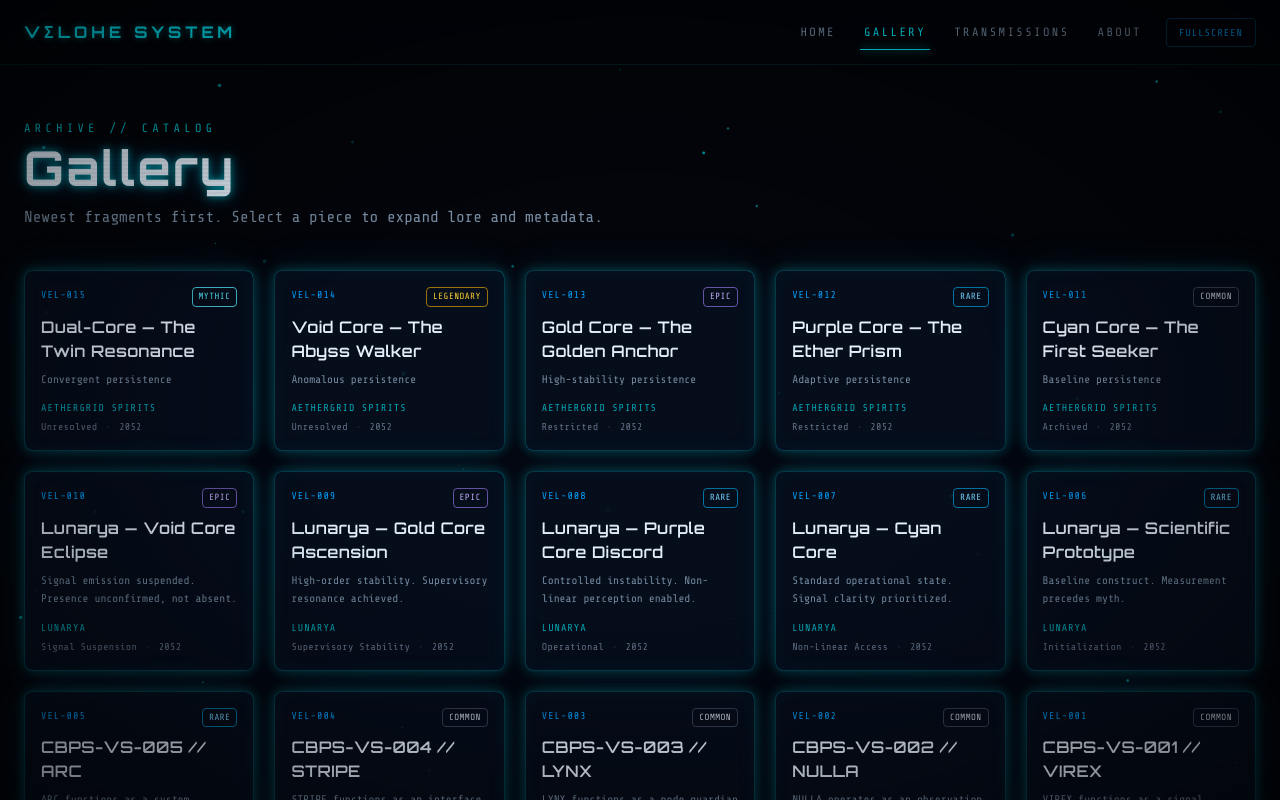
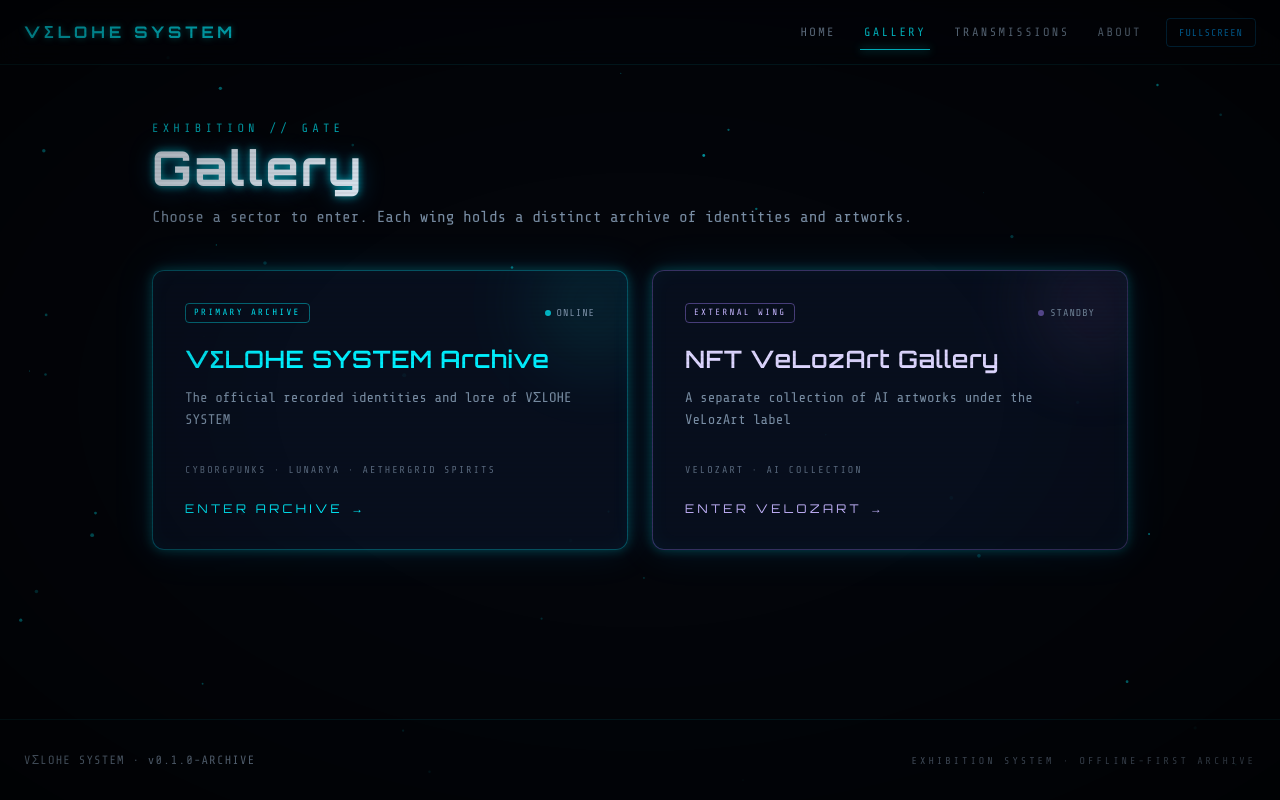
Before and after one commit to velohe91/velohe-system-gallery, a Next.js app: page /gallery in a window 1280 px wide. Shown: the top 800 px of the page. Built offline with nearby package versions, Linux system fonts and the light colour scheme.

Commit message:
Add dual gallery selection - VΣLOHE Archive + VeLozArt Gallery

```diff
--- /dev/null
+++ b/src/app/gallery/archive/page.tsx
@@ -0,0 +1,31 @@
+import type { Metadata } from "next";
+import { NftGrid } from "@/components/gallery/NftGrid";
+import { GalleryBackLink } from "@/components/gallery/GalleryBackLink";
+import { SectionHeading } from "@/components/ui/SectionHeading";
+import { PageTransition } from "@/components/ui/PageTransition";
+import { nfts } from "@/data/nfts";
+
+export const metadata: Metadata = {
+  title: "VΣLOHE SYSTEM Archive",
+  description:
+    "Official recorded identities and lore — CyborgPunks, Lunarya, Aethergrid Spirits.",
+};
+
+/**
+ * Primary archive catalog (existing NFT grid).
+ */
+export default function ArchiveGalleryPage() {
+  return (
+    <PageTransition>
+      <div className="mx-auto max-w-7xl px-4 py-10 sm:px-6 sm:py-14">
+        <GalleryBackLink />
+        <SectionHeading
+          eyebrow="Archive // Catalog"
+          title="VΣLOHE SYSTEM Archive"
+          subtitle="Newest fragments first. Official identities — CyborgPunks, Lunarya, and Aethergrid Spirits."
+        />
+        <NftGrid items={nfts} />
+      </div>
+    </PageTransition>
+  );
+}
--- a/src/app/gallery/page.tsx
+++ b/src/app/gallery/page.tsx
@@ -1,25 +1,20 @@
 import type { Metadata } from "next";
-import { NftGrid } from "@/components/gallery/NftGrid";
-import { SectionHeading } from "@/components/ui/SectionHeading";
+import { GallerySelectScreen } from "@/components/gallery/GallerySelectScreen";
 import { PageTransition } from "@/components/ui/PageTransition";
-import { nfts } from "@/data/nfts";
 
 export const metadata: Metadata = {
   title: "Gallery",
-  description: "Browse the VΣLOHE SYSTEM NFT archive.",
+  description:
+    "Choose a gallery sector — VΣLOHE SYSTEM Archive or NFT VeLozArt.",
 };
 
+/**
+ * Gallery hub — sector selection (not the NFT grid).
+ */
 export default function GalleryPage() {
   return (
     <PageTransition>
-      <div className="mx-auto max-w-7xl px-4 py-10 sm:px-6 sm:py-14">
-        <SectionHeading
-          eyebrow="Archive // Catalog"
-          title="Gallery"
-          subtitle="Newest fragments first. Select a piece to expand lore and metadata."
-        />
-        <NftGrid items={nfts} />
-      </div>
+      <GallerySelectScreen />
     </PageTransition>
   );
 }
--- /dev/null
+++ b/src/app/gallery/velozart/page.tsx
@@ -0,0 +1,29 @@
+import type { Metadata } from "next";
+import { GalleryBackLink } from "@/components/gallery/GalleryBackLink";
+import { VelozArtPlaceholder } from "@/components/gallery/VelozArtPlaceholder";
+import { SectionHeading } from "@/components/ui/SectionHeading";
+import { PageTransition } from "@/components/ui/PageTransition";
+
+export const metadata: Metadata = {
+  title: "NFT VeLozArt Gallery",
+  description: "VeLozArt AI artworks wing — catalog pending.",
+};
+
+/**
+ * VeLozArt wing — placeholder until assets are added.
+ */
+export default function VelozArtGalleryPage() {
+  return (
+    <PageTransition>
+      <div className="mx-auto max-w-7xl px-4 py-10 sm:px-6 sm:py-14">
+        <GalleryBackLink />
+        <SectionHeading
+          eyebrow="Sector // VeLozArt"
+          title="NFT VeLozArt Gallery"
+          subtitle="A separate collection of AI artworks under the VeLozArt label."
+        />
+        <VelozArtPlaceholder />
+      </div>
+    </PageTransition>
+  );
+}
--- /dev/null
+++ b/src/components/gallery/GalleryBackLink.tsx
@@ -0,0 +1,13 @@
+import Link from "next/link";
+
+/** Small nav crumb back to the gallery hub. */
+export function GalleryBackLink() {
+  return (
+    <Link
+      href="/gallery"
+      className="mb-6 inline-flex font-mono text-[11px] uppercase tracking-[0.25em] text-muted transition-colors hover:text-neon-cyan"
+    >
+      ← All galleries
+    </Link>
+  );
+}
--- /dev/null
+++ b/src/components/gallery/GallerySelectCard.tsx
@@ -0,0 +1,114 @@
+"use client";
+
+import Link from "next/link";
+import { motion } from "framer-motion";
+import type { GalleryHubEntry } from "@/data/galleries";
+import { usePrefersReducedMotion } from "@/hooks/usePrefersReducedMotion";
+
+const ACCENT = {
+  cyan: {
+    border: "border-neon-cyan/30 hover:border-neon-cyan/60",
+    badge: "text-neon-cyan border-neon-cyan/40",
+    title: "text-neon-cyan",
+    cta: "text-neon-cyan group-hover:text-glow-sm",
+    led: "bg-neon-cyan",
+    glow: "group-hover:shadow-[0_0_32px_rgba(0,240,255,0.2)]",
+  },
+  violet: {
+    border: "border-violet-400/30 hover:border-violet-300/60",
+    badge: "text-violet-300 border-violet-400/40",
+    title: "text-violet-200",
+    cta: "text-violet-300 group-hover:text-violet-200",
+    led: "bg-violet-400",
+    glow: "group-hover:shadow-[0_0_32px_rgba(167,139,250,0.22)]",
+  },
+} as const;
+
+/**
+ * Immersive holographic card that routes into a gallery sector.
+ */
+export function GallerySelectCard({
+  entry,
+  index,
+}: {
+  entry: GalleryHubEntry;
+  index: number;
+}) {
+  const reduced = usePrefersReducedMotion();
+  const a = ACCENT[entry.accent];
+  const isOnline = entry.status === "online";
+
+  return (
+    <motion.div
+      initial={reduced ? false : { opacity: 0, y: 24 }}
+      animate={{ opacity: 1, y: 0 }}
+      transition={{ delay: reduced ? 0 : 0.12 * index, duration: 0.45 }}
+      whileHover={reduced ? undefined : { y: -6 }}
+      className="h-full"
+    >
+      <Link
+        href={entry.href}
+        className={`group relative flex h-full min-h-[280px] flex-col overflow-hidden rounded-xl border bg-panel/90 p-6 sm:p-8 hologram-border box-glow transition-shadow focus-visible:outline-none ${a.border} ${a.glow}`}
+      >
+        {/* Soft corner scan accent */}
+        <div
+          className="pointer-events-none absolute -right-8 -top-8 h-32 w-32 rounded-full opacity-30 blur-2xl"
+          style={{
+            background:
+              entry.accent === "cyan"
+                ? "rgba(0, 240, 255, 0.35)"
+                : "rgba(167, 139, 250, 0.4)",
+          }}
+          aria-hidden
+        />
+
+        <div className="relative z-10 flex flex-1 flex-col">
+          <div className="mb-5 flex flex-wrap items-center justify-between gap-2">
+            <span
+              className={`rounded border px-2 py-0.5 font-mono text-[9px] uppercase tracking-[0.25em] ${a.badge}`}
+            >
+              {entry.badge}
+            </span>
+            <span className="inline-flex items-center gap-1.5 font-mono text-[10px] uppercase tracking-widest text-muted">
+              <span
+                className={`h-1.5 w-1.5 rounded-full ${a.led} ${
+                  isOnline ? "animate-pulse" : "opacity-50"
+                }`}
+                aria-hidden
+              />
+              {entry.status}
+            </span>
+          </div>
+
+          <h2
+            className={`font-sans text-xl font-semibold tracking-wide sm:text-2xl ${a.title}`}
+          >
+            {entry.title}
+          </h2>
+
+          <p className="mt-3 flex-1 font-mono text-sm leading-relaxed text-muted">
+            {entry.description}
+          </p>
+
+          {entry.seriesHint && (
+            <p className="mt-4 font-mono text-[10px] uppercase tracking-[0.2em] text-muted/70">
+              {entry.seriesHint}
+            </p>
+          )}
+
+          <span
+            className={`mt-6 inline-flex items-center gap-2 font-sans text-xs uppercase tracking-[0.28em] transition-colors ${a.cta}`}
+          >
+            {entry.cta}
+            <span
+              className="translate-x-0 transition-transform group-hover:translate-x-1"
+              aria-hidden
+            >
+              →
+            </span>
+          </span>
+        </div>
+      </Link>
+    </motion.div>
+  );
+}
--- /dev/null
+++ b/src/components/gallery/GallerySelectScreen.tsx
@@ -0,0 +1,26 @@
+"use client";
+
+import { SectionHeading } from "@/components/ui/SectionHeading";
+import { GallerySelectCard } from "@/components/gallery/GallerySelectCard";
+import { galleryHubEntries } from "@/data/galleries";
+
+/**
+ * Gallery gate — pick a sector before entering a catalog.
+ */
+export function GallerySelectScreen() {
+  return (
+    <div className="mx-auto max-w-5xl px-4 py-10 sm:px-6 sm:py-14">
+      <SectionHeading
+        eyebrow="Exhibition // Gate"
+        title="Gallery"
+        subtitle="Choose a sector to enter. Each wing holds a distinct archive of identities and artworks."
+      />
+
+      <div className="grid grid-cols-1 gap-5 md:grid-cols-2 md:gap-6">
+        {galleryHubEntries.map((entry, i) => (
+          <GallerySelectCard key={entry.id} entry={entry} index={i} />
+        ))}
+      </div>
+    </div>
+  );
+}
--- /dev/null
+++ b/src/components/gallery/VelozArtPlaceholder.tsx
@@ -0,0 +1,41 @@
+"use client";
+
+import { motion } from "framer-motion";
+import { NeonButton } from "@/components/ui/NeonButton";
+import { usePrefersReducedMotion } from "@/hooks/usePrefersReducedMotion";
+
+/**
+ * Empty-state panel for the VeLozArt wing until assets are indexed.
+ */
+export function VelozArtPlaceholder() {
+  const reduced = usePrefersReducedMotion();
+
+  return (
+    <motion.div
+      className="panel hologram-border mx-auto max-w-2xl rounded-xl p-8 text-center sm:p-10"
+      initial={reduced ? false : { opacity: 0, y: 12 }}
+      animate={{ opacity: 1, y: 0 }}
+      transition={{ duration: 0.4 }}
+    >
+      <p className="font-mono text-[10px] uppercase tracking-[0.35em] text-violet-300/80">
+        Sector // VeLozArt
+      </p>
+      <h2 className="mt-3 font-sans text-xl font-semibold tracking-wide text-violet-200 sm:text-2xl">
+        No assets indexed
+      </h2>
+      <p className="mt-4 font-mono text-sm leading-relaxed text-muted">
+        This wing is reserved for the VeLozArt AI collection. The channel is on
+        standby — works will appear here once the catalog is linked to the
+        Exhibition System.
+      </p>
+      <div className="mt-8 flex flex-wrap items-center justify-center gap-3">
+        <NeonButton href="/gallery" variant="outline">
+          ← Gallery hub
+        </NeonButton>
+        <NeonButton href="/gallery/archive" variant="ghost">
+          Open Archive
+        </NeonButton>
+      </div>
+    </motion.div>
+  );
+}
--- /dev/null
+++ b/src/data/galleries.ts
@@ -0,0 +1,46 @@
+/**
+ * Gallery hub sectors — selection cards on /gallery.
+ * Each entry routes to a sub-gallery (archive catalog, VeLozArt wing, etc.).
+ */
+
+export type GalleryHubAccent = "cyan" | "violet";
+export type GalleryHubStatus = "online" | "standby";
+
+export type GalleryHubEntry = {
+  id: "archive" | "velozart";
+  title: string;
+  description: string;
+  href: string;
+  badge: string;
+  seriesHint?: string;
+  cta: string;
+  accent: GalleryHubAccent;
+  status: GalleryHubStatus;
+};
+
+export const galleryHubEntries: GalleryHubEntry[] = [
+  {
+    id: "archive",
+    title: "VΣLOHE SYSTEM Archive",
+    description:
+      "The official recorded identities and lore of VΣLOHE SYSTEM",
+    href: "/gallery/archive",
+    badge: "PRIMARY ARCHIVE",
+    seriesHint: "CyborgPunks · Lunarya · Aethergrid Spirits",
+    cta: "Enter Archive",
+    accent: "cyan",
+    status: "online",
+  },
+  {
+    id: "velozart",
+    title: "NFT VeLozArt Gallery",
+    description:
+      "A separate collection of AI artworks under the VeLozArt label",
+    href: "/gallery/velozart",
+    badge: "EXTERNAL WING",
+    seriesHint: "VeLozArt · AI collection",
+    cta: "Enter VeLozArt",
+    accent: "violet",
+    status: "standby",
+  },
+];
```
